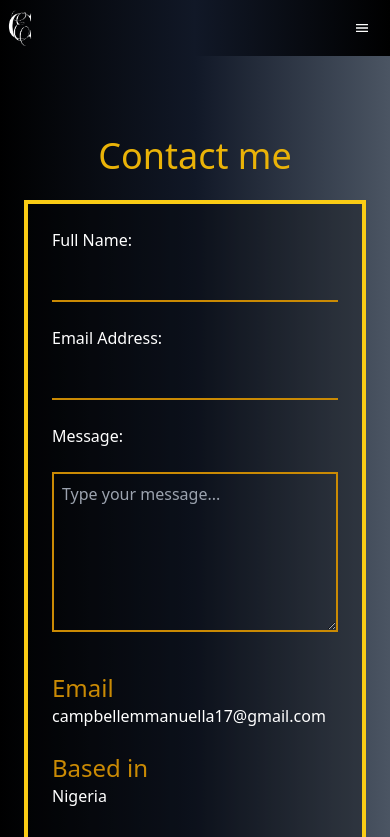
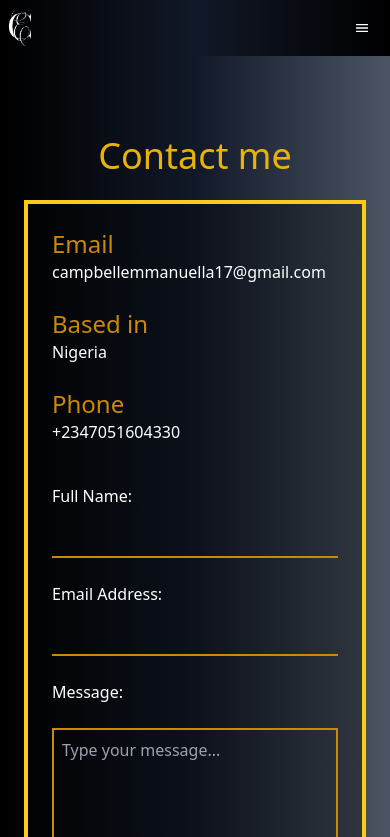
Before and after one commit to CampbellElla/Airmma-s-portfolio, a React (Vite) app: page /contact in a window 390 px wide. Shown: the top 837 px of the page. Built offline with nearby package versions, Linux system fonts and the light colour scheme.

Commit message:
Mobile correction

```diff
--- a/src/pages/Contact.tsx
+++ b/src/pages/Contact.tsx
@@ -49,7 +49,7 @@
           onSubmit={sendEmail}
           className="w-full border-4 border-yellow-400 p-6 lg:p-10 bg-black/30 shadow-1g"
         >
-          <div className="flex flex-col lg:flex-row gap-10">
+          <div className="flex flex-col-reverse lg:flex-row gap-10">
             <div className="flex flex-col gap-6 w-full lg:w-1/2">
               <label className="text-white">Full Name:</label>
               <input
```
